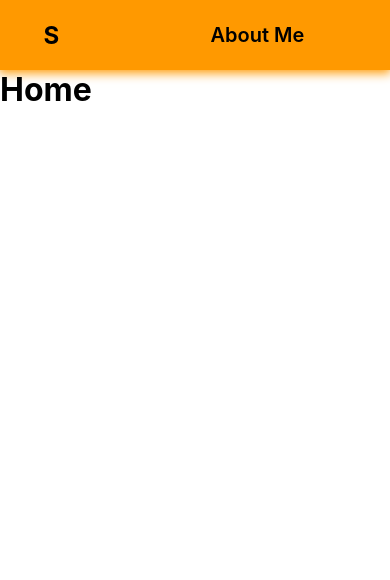
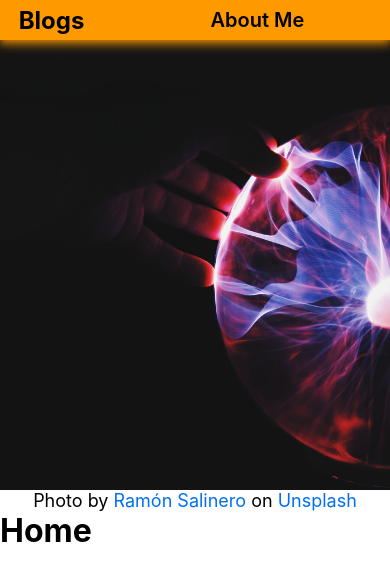
Before and after one commit to SundeepChand/Personal-Blogs, a Next.js app: page / in a window 390 px wide. Shown: the top 580 px of the page. Built offline with nearby package versions, Linux system fonts and the light colour scheme.

Commit message:
Added hero image

```diff
--- /dev/null
+++ b/components/Header.js
@@ -0,0 +1,22 @@
+import Image from 'next/image'
+import styles from '../styles/components/Header.module.scss'
+
+export default function Header({ children, imgSrc }) {
+  return (
+    <header className={styles.container}>
+      <div className={styles.heroImage}>
+        <Image
+          src={imgSrc}
+          alt='Plasma'
+          layout='fill'
+          objectFit='cover'
+          objectPosition='center'
+        />
+      </div>
+
+      <div className={styles.caption}>
+        {children}
+      </div>
+    </header>
+  )
+}
--- a/components/Navbar.js
+++ b/components/Navbar.js
@@ -6,7 +6,7 @@ export default function Navbar() {
     <nav className={styles.container}>
       <Link href='/'>
         <div className={styles.logo}>
-          <h1>S</h1>
+          <h1>Blogs</h1>
         </div>
       </Link>
 
--- a/pages/index.js
+++ b/pages/index.js
@@ -1,5 +1,6 @@
 import Head from 'next/head'
 import Layout from '../components/Layout'
+import Header from '../components/Header'
 
 export default function Home() {
   return (
@@ -7,7 +8,27 @@ export default function Home() {
       <Head>
         <title>Post</title>
       </Head>
-      <h1>Home</h1>
+
+      <Header imgSrc='/images/home-hero.jpg'>
+        Photo by{' '}
+        <a
+          href="https://unsplash.com/@donramxn?utm_source=unsplash&utm_medium=referral&utm_content=creditCopyText"
+          target="_blank"
+        >
+          Ramón Salinero
+        </a>{' '}
+        on{' '}
+        <a
+          href="https://unsplash.com/s/photos/technology?utm_source=unsplash&utm_medium=referral&utm_content=creditCopyText"
+          target="_blank"
+        >
+          Unsplash
+        </a>
+      </Header>
+
+      <div style={{position: 'relative'}}>
+        <h1>Home</h1>
+      </div>
     </Layout>
   )
 }
--- /dev/null
+++ b/styles/components/Header.module.scss
@@ -0,0 +1,19 @@
+@import '../variables/font.scss';
+
+.container {
+  width: 100%;
+}
+
+.heroImage {
+  position: relative;
+  height: 450px;
+  width: 100vw;
+  overflow: hidden;
+  z-index: -1;
+}
+
+.caption {
+  width: 100%;
+  font-size: $font-small;
+  text-align: center;
+}
--- a/styles/components/Navbar.module.scss
+++ b/styles/components/Navbar.module.scss
@@ -9,7 +9,7 @@
   @extend %flex-space-between;
   @extend %flex-nowrap;
   width: 100%;
-  height: $navbar-height;
+  height: $navbar-height-default;
   background-color: $primary;
   padding: 0 $padding-default;
   box-shadow: 0 2px 10px 1px $primary-shadow-color;
@@ -27,7 +27,7 @@
   @extend %flex;
   @extend %flex-centered;
   width: 8%;
-  max-width: $navbar-height;
+  max-width: $navbar-height-default;
   height: 100%;
 
   &:hover {
@@ -37,7 +37,7 @@
 
 .btnNav {
   @extend %flex;
-  height: $navbar-height;
+  height: $navbar-height-default;
   padding: $padding-default;
   margin: 0;
   font-size: $font-default;
@@ -53,3 +53,15 @@
     cursor: pointer;
   }
 }
+
+@media only screen and (max-width: 768px) {
+  .container, .btnNav {
+    height: $navbar-height-small;
+  }
+  .btnNav {
+    padding: 0;
+  }
+  .logo {
+    max-width: $navbar-height-small;
+  }
+}
--- a/styles/variables/font.scss
+++ b/styles/variables/font.scss
@@ -1,6 +1,8 @@
 // Font sizes
 $font-large: 22px;
 $font-default: 20px;
+$font-small: 18px;
+$font-smaller: 16px;
 
 
 // Font weights
--- a/styles/variables/sizes.scss
+++ b/styles/variables/sizes.scss
@@ -1 +1,2 @@
-$navbar-height: 70px;
+$navbar-height-default: 70px;
+$navbar-height-small: 40px;
```
Also changed, not shown: public/images/home-hero.jpg (added), public/images/profile.jpg (deleted).
